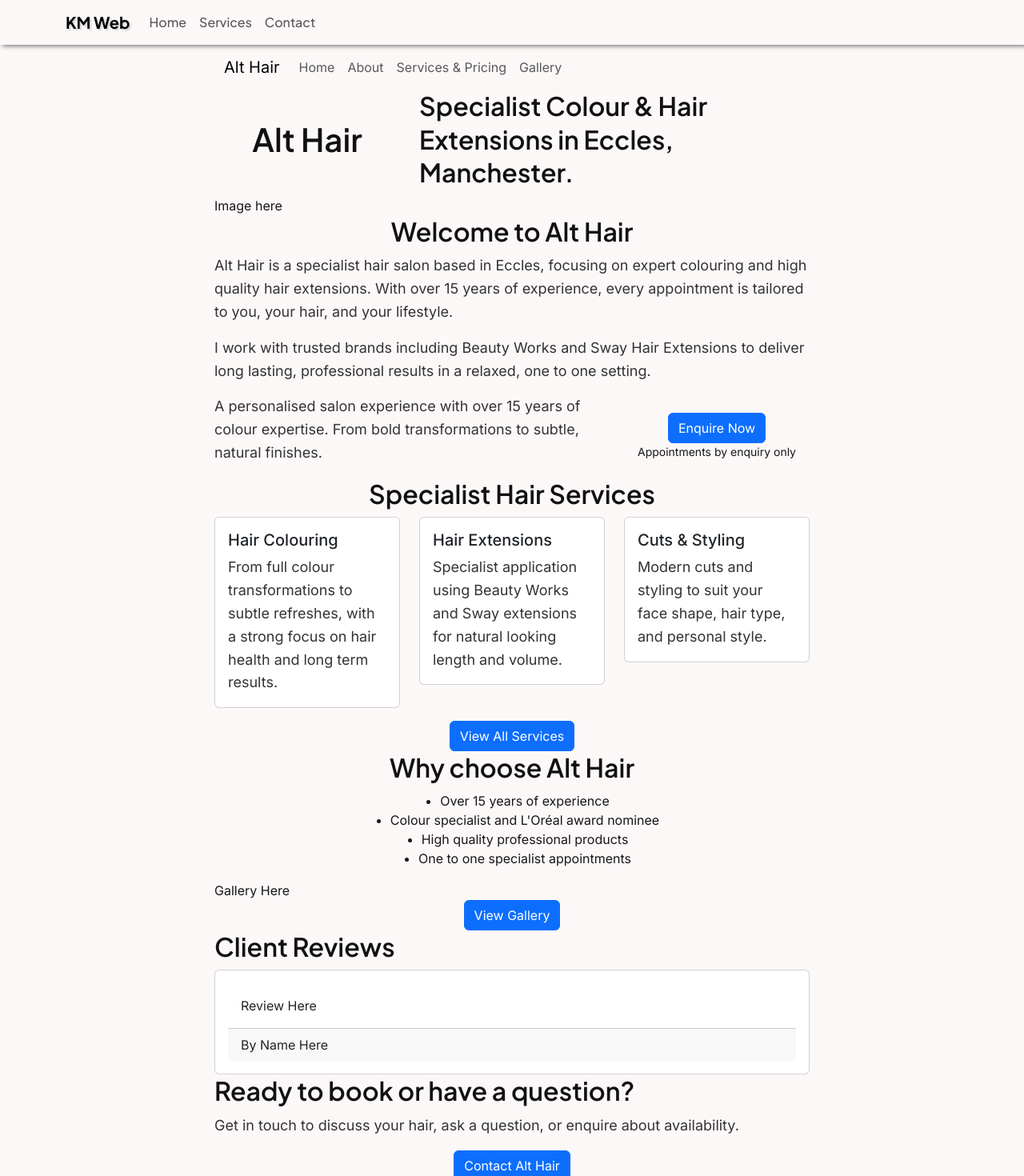
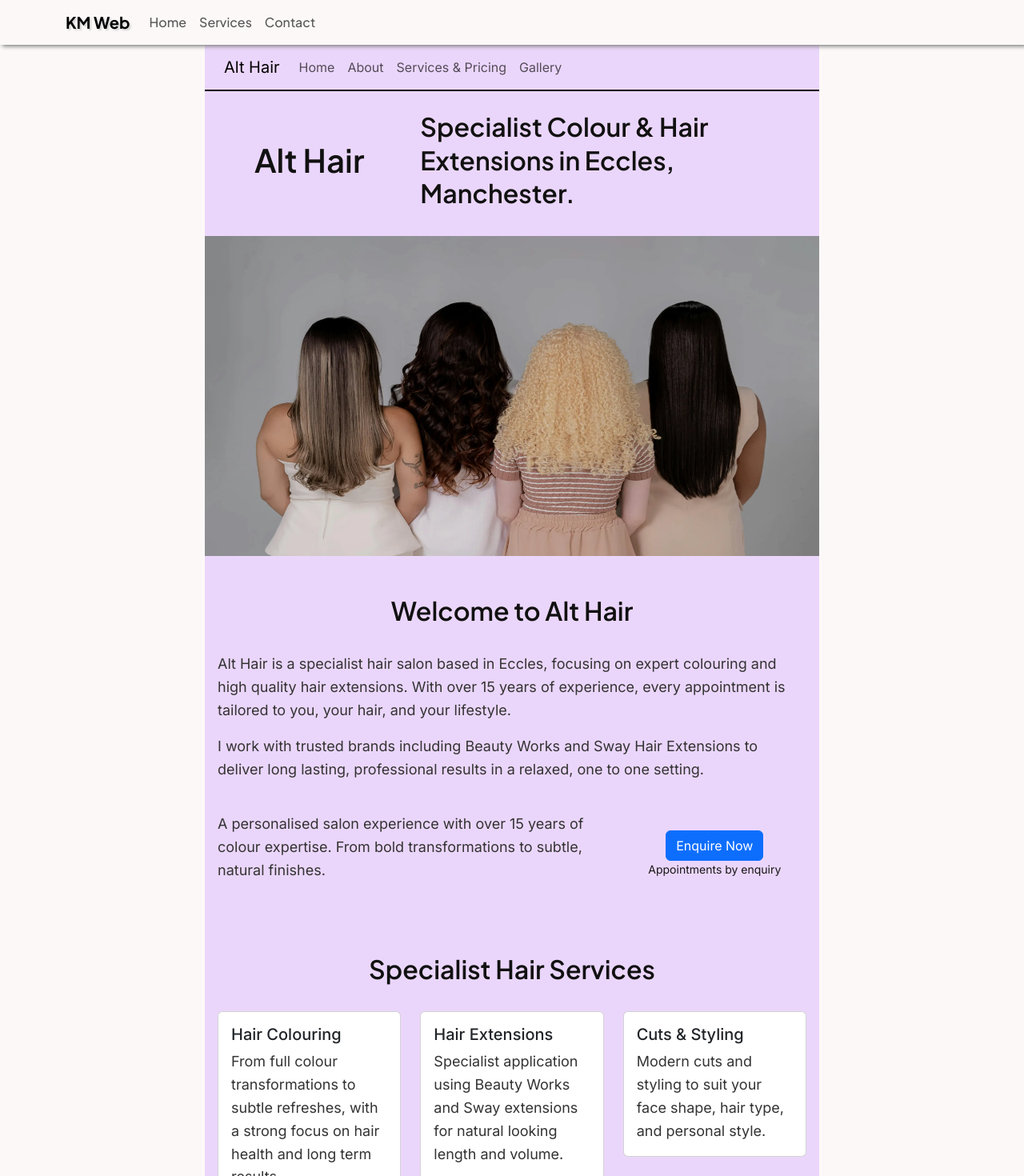
Before and after one commit to KyleMardell/km-web, a Next.js app: page /projects/althairsalon in a window 1280 px wide. Shown: the top 1470 px of the page at 80% size. Built offline with nearby package versions, Linux system fonts and the light colour scheme.

Commit message:
Add styles and update layout for alt hair salon.

```diff
--- a/src/app/projects/althairsalon/AltHairNav.js
+++ b/src/app/projects/althairsalon/AltHairNav.js
@@ -2,16 +2,18 @@
 
 import React from "react";
 import { Container, Nav, Navbar } from "react-bootstrap";
+import styles from "./AltHairNav.module.css";
 
 const AltHairNav = () => {
     return (
-        <Navbar expand="lg">
+        <Container fluid className={styles.AltNav}>
+            <Navbar expand="lg">
             <Container>
                 <Navbar.Brand href="/projects/althairsalon">
                     Alt Hair
                 </Navbar.Brand>
                 <Navbar.Toggle aria-controls="alt-hair-navbar" />
-                <Navbar.Collapse id="alt-har-navbar">
+                <Navbar.Collapse id="alt-har-navbar" className="text-center">
                     <Nav className="me-auto">
                         <Nav.Link href="/projects/althairsalon">Home</Nav.Link>
                         <Nav.Link href="/projects/althairsalon">About</Nav.Link>
@@ -25,6 +27,8 @@ const AltHairNav = () => {
                 </Navbar.Collapse>
             </Container>
         </Navbar>
+        </Container>
+
     );
 };
 
--- /dev/null
+++ b/src/app/projects/althairsalon/AltHairNav.module.css
@@ -0,0 +1,3 @@
+.AltNav {
+    border-bottom: 2px solid black;
+}
--- a/src/app/projects/althairsalon/AltHairPage.module.css
+++ b/src/app/projects/althairsalon/AltHairPage.module.css
@@ -0,0 +1,23 @@
+.AppWrapper {
+    background-color: #EBD6FB;
+    padding: 0;
+}
+
+.heroImageWrapper {
+    position: relative;
+    width: 100%;
+    height: 50vh;
+    max-height: 50vh;
+    overflow: hidden;
+}
+
+.heroImage {
+    object-fit: cover;
+    object-position: center top;
+}
+
+@media (max-width: 768px) {
+    .heroImageWrapper {
+        height: 33vh;
+    }
+}
--- a/src/app/projects/althairsalon/page.js
+++ b/src/app/projects/althairsalon/page.js
@@ -3,14 +3,17 @@
 import React from "react";
 import { Button, Card, Col, Container, Row } from "react-bootstrap";
 import AltHairNav from "./AltHairNav";
+import Image from "next/image";
+
+import styles from "./AltHairPage.module.css";
 
 const AltHairPage = () => {
     return (
-        <Container>
+        <Container className={styles.AppWrapper}>
             <AltHairNav />
             <Row>
                 <Col>
-                    <Row>
+                    <Row className="my-4 px-3">
                         <Col
                             xs={4}
                             className="d-flex align-items-center justify-content-center">
@@ -24,18 +27,28 @@ const AltHairPage = () => {
                         </Col>
                     </Row>
                     <Row>
-                        <Col>Image here</Col>
+                        <Col>
+                            <div className={styles.heroImageWrapper}>
+                                <Image
+                                    src="/images/althair/multistyles.webp"
+                                    alt="4 girls with their backs turned, each with different heair styles"
+                                    fill
+                                    priority
+                                    className={styles.HeroImage}
+                                />
+                            </div>
+                        </Col>
                     </Row>
                 </Col>
             </Row>
-            <Row>
+            <Row className="my-5 px-3">
                 <Col>
                     <Row className="text-center">
                         <Col>
                             <h2>Welcome to Alt Hair</h2>
                         </Col>
                     </Row>
-                    <Row>
+                    <Row className="my-4">
                         <Col>
                             <p>
                                 Alt Hair is a specialist hair salon based in
@@ -64,14 +77,14 @@ const AltHairPage = () => {
                             xs={4}
                             className="d-flex flex-column align-items-center justify-content-center">
                             <Button>Enquire Now</Button>
-                            <small>Appointments by enquiry only</small>
+                            <small>Appointments by enquiry</small>
                         </Col>
                     </Row>
                 </Col>
             </Row>
-            <Row>
+            <Row className="px-3">
                 <Col>
-                    <Row className="text-center">
+                    <Row className="text-center my-4">
                         <Col>
                             <h2>Specialist Hair Services</h2>
                         </Col>
@@ -114,16 +127,16 @@ const AltHairPage = () => {
                             </Card>
                         </Col>
                     </Row>
-                    <Row className="text-center">
+                    <Row className="my-3 text-center">
                         <Col>
                             <Button>View All Services</Button>
                         </Col>
                     </Row>
                 </Col>
             </Row>
-            <Row>
+            <Row className="px-3">
                 <Col>
-                    <Row className="text-center">
+                    <Row className="my-4 text-center">
                         <Col>
                             <h2>Why choose Alt Hair</h2>
                         </Col>
@@ -142,27 +155,27 @@ const AltHairPage = () => {
                     </Row>
                 </Col>
             </Row>
-            <Row>
+            <Row className="px-3">
                 <Col>
-                    <Row>
+                    <Row className="my-4">
                         <Col>Gallery Here</Col>
                     </Row>
-                    <Row className="text-center">
+                    <Row className="my-4 text-center">
                         <Col>
                             <Button>View Gallery</Button>
                         </Col>
                     </Row>
                 </Col>
             </Row>
-            <Row>
+            <Row className="px-3">
                 <Col>
-                    <Row>
+                    <Row className="my-4 text-center">
                         <Col>
                             <h2>Client Reviews</h2>
                         </Col>
                     </Row>
-                    <Row>
-                        <Col>
+                    <Row className="px-md-5">
+                        <Col className="px-md-5">
                             <Card>
                                 <Card.Body>
                                     <Card.Body>Review Here</Card.Body>
@@ -173,9 +186,28 @@ const AltHairPage = () => {
                     </Row>
                 </Col>
             </Row>
-            <Row>
+            <Row className="my-4 text-center">
                 <Col>
+                    <Row className="my-4">
+                        <Col>
+                            <h2>Where to find us</h2>
+                        </Col>
+                    </Row>
                     <Row>
+                        <Col>
+                            <iframe
+                                src="https://www.google.com/maps/embed?pb=!1m18!1m12!1m3!1d18995.612077640737!2d-2.3906797758847036!3d53.47826196921552!2m3!1f0!2f0!3f0!3m2!1i1024!2i768!4f13.1!3m3!1m2!1s0x487baec5592a86fd%3A0xdcd518c577c3553d!2sEccles%2C%20Manchester!5e0!3m2!1sen!2suk!4v1769644531978!5m2!1sen!2suk"
+                                loading="lazy"
+                                referrerPolicy="no-referrer-when-downgrade"
+                                allowFullScreen
+                            />
+                        </Col>
+                    </Row>
+                </Col>
+            </Row>
+            <Row className="px-3">
+                <Col>
+                    <Row className="my-4 text-center">
                         <Col>
                             <h2>Ready to book or have a question?</h2>
                             <p>
@@ -184,7 +216,7 @@ const AltHairPage = () => {
                             </p>
                         </Col>
                     </Row>
-                    <Row className="text-center">
+                    <Row className=" mb-5 text-center">
                         <Col>
                             <Button>Contact Alt Hair</Button>
                         </Col>
```
